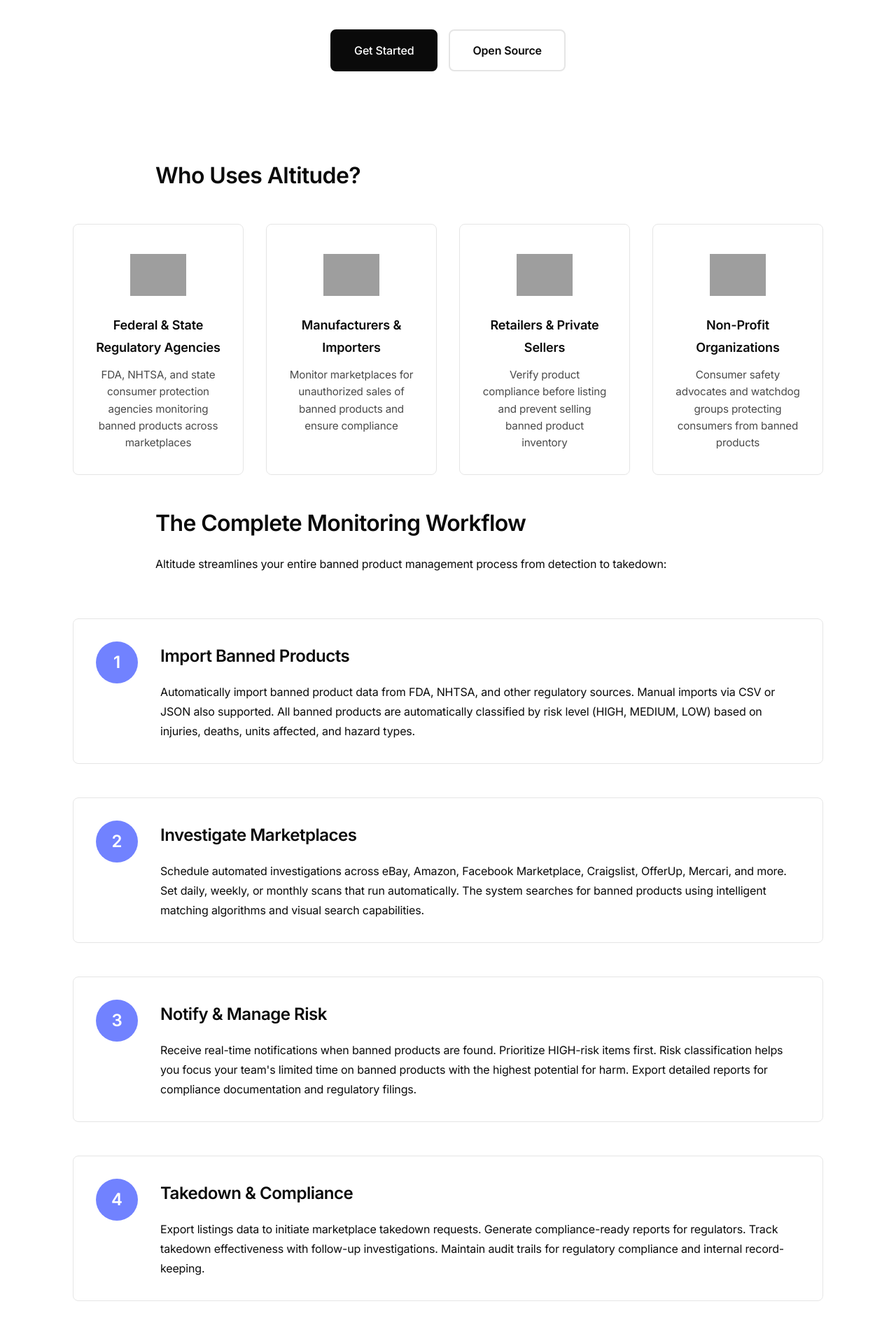
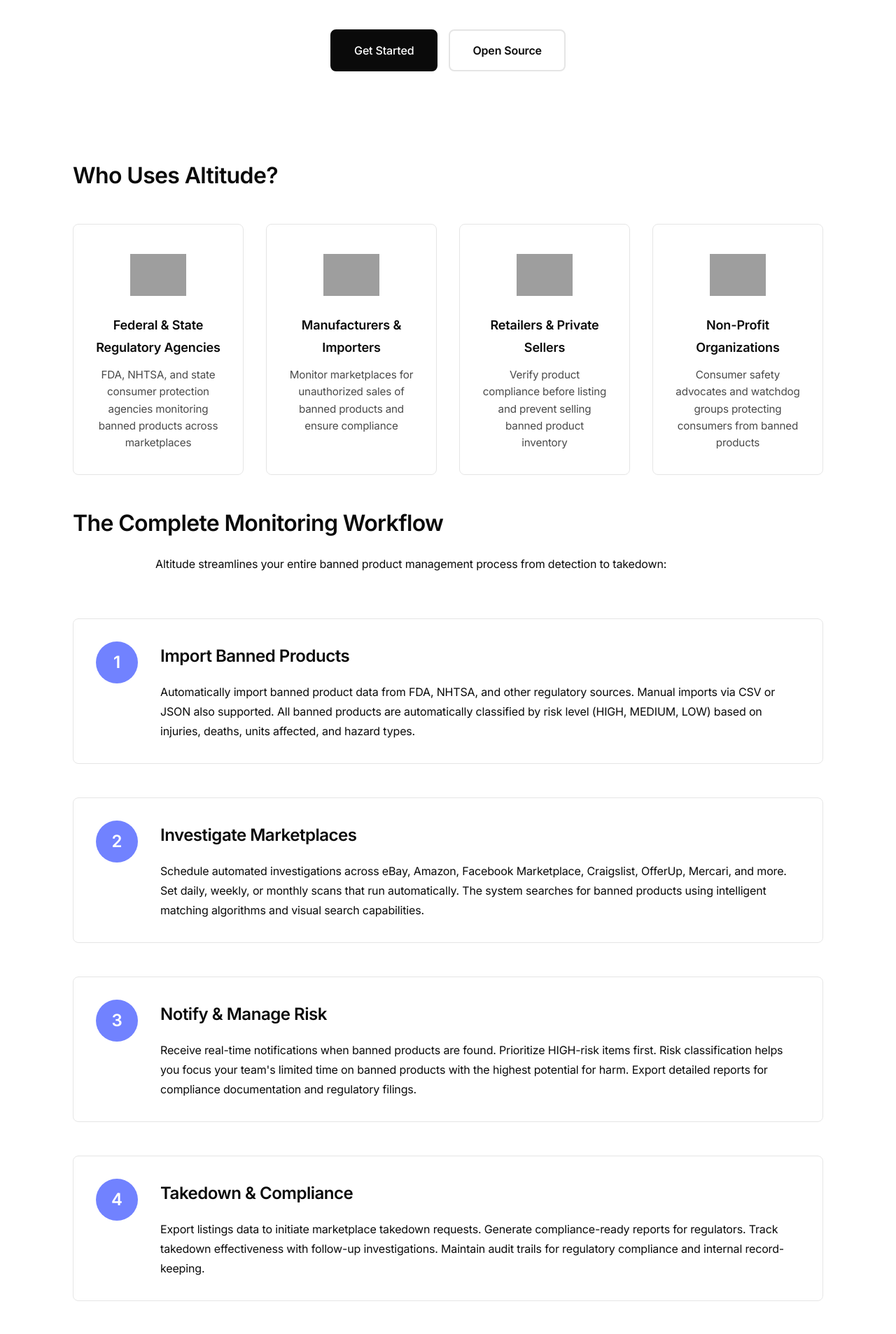
Before and after one commit to bizoton19/altitude, a Jekyll site: the page built from docs/index.md, in a window 1280 px wide. Shown: the part 637-2544 px from the top of the page at 70% size. Built offline with Jekyll 4.4.1, drawn with Linux system fonts in a browser that asks for light colours; grey boxes are pictures that could not be loaded.

Commit message:
Align h2 section titles with content sections below
- Update h2 tags to use max-width 1200px to match wider content sections
- Remove h2 from 900px rule, create specific rule for main > h2
- h2 titles now align with sections like audience-section, products-grid, workflow-section

```diff
--- a/docs/_layouts/default.html
+++ b/docs/_layouts/default.html
@@ -166,7 +166,6 @@
     }
 
     main > h1,
-    main > h2,
     main > h3,
     main > p:not(.hero-subtitle):not(.tagline),
     main > ul,
@@ -176,6 +175,16 @@
       margin-right: auto;
       padding-left: 2rem;
       padding-right: 2rem;
+    }
+
+    /* h2 tags align with content sections - match wider sections first */
+    main > h2 {
+      max-width: 1200px;
+      margin-left: auto;
+      margin-right: auto;
+      padding-left: 2rem;
+      padding-right: 2rem;
+      text-align: left;
     }
 
     /* Full-width hero sections */
```
